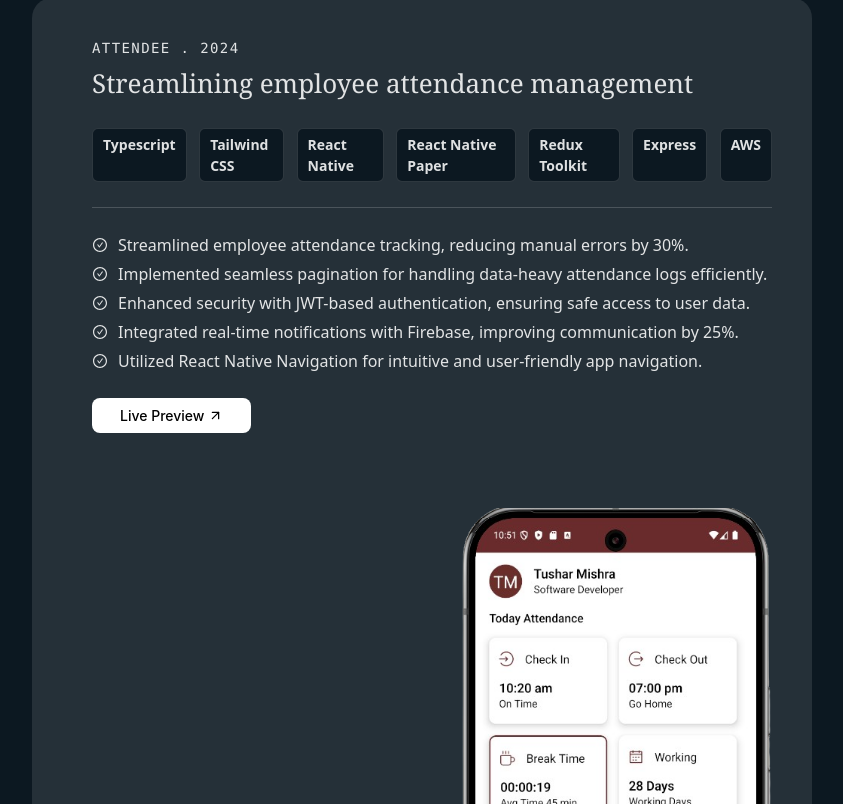
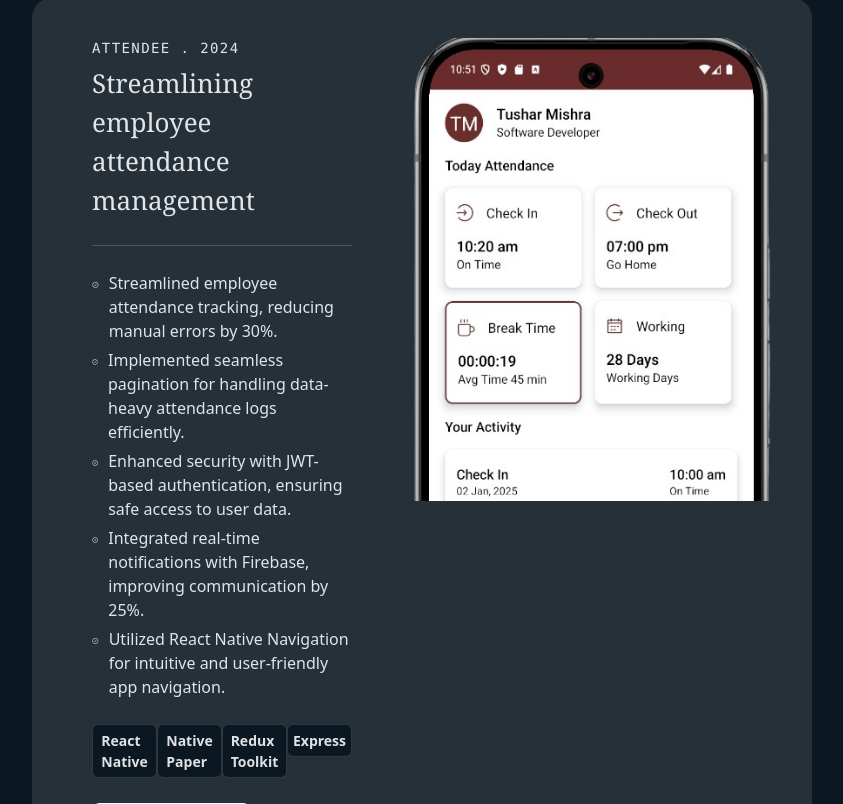
Before and after one commit to devxtushar/web-portfolio, a React (Vite) app: page / in a window 1280 px wide. Shown: the part 756-1560 px from the top of the page, without its empty margins (218-1061 px from the left). Built offline with nearby package versions, Linux system fonts and the light colour scheme.

Commit message:
# work card carousel added for tech stack and scroll

```diff
--- a/index.html
+++ b/index.html
@@ -17,12 +17,12 @@
       rel="stylesheet"
       type="text/css"
       charset="UTF-8"
-      href="https://cdnjs.cloudflare.com/ajax/libs/slick-carousel/1.8.1/slick.min.css"
+      href="https://cdnjs.cloudflare.com/ajax/libs/slick-carousel/1.6.0/slick.min.css"
     />
     <link
       rel="stylesheet"
       type="text/css"
-      href="https://cdnjs.cloudflare.com/ajax/libs/slick-carousel/1.8.1/slick-theme.min.css"
+      href="https://cdnjs.cloudflare.com/ajax/libs/slick-carousel/1.6.0/slick-theme.min.css"
     />
     <meta name="viewport" content="width=device-width, initial-scale=1.0" />
     <title>Portfolio</title>
--- a/package.json
+++ b/package.json
@@ -16,12 +16,14 @@
     "react-hook-form": "^7.54.2",
     "react-icons": "^5.4.0",
     "react-leaflet": "^5.0.0",
-    "react-router-dom": "^7.1.3"
+    "react-router-dom": "^7.1.3",
+    "slick-carousel": "^1.8.1"
   },
   "devDependencies": {
     "@eslint/js": "^9.17.0",
     "@types/react": "^18.3.18",
     "@types/react-dom": "^18.3.5",
+    "@types/react-slick": "^0.23.13",
     "@vitejs/plugin-react-swc": "^3.5.0",
     "autoprefixer": "^10.4.20",
     "eslint": "^9.17.0",
--- a/src/components/WorkCard.tsx
+++ b/src/components/WorkCard.tsx
@@ -1,6 +1,7 @@
 import { AiOutlineCheckCircle } from "react-icons/ai";
 import { FiArrowUpRight } from "react-icons/fi";
 import CustomButton from "./CustomButton";
+import Slider from "@ant-design/react-slick";
 
 function WorkCard(props: any) {
   const {
@@ -13,35 +14,57 @@ function WorkCard(props: any) {
     techStack,
   } = props.items;
 
+  var settings = {
+    dots: false,
+    arrows: false,
+    infinite: true,
+    speed: 200,
+    autoplay: true,
+    slidesToShow: 4,
+    slidesToScroll: 1,
+  };
+  var settingsImage = {
+    dots: false,
+    arrows: false,
+    infinite: true,
+    speed: 200,
+    autoplay: true,
+    slidesToShow: 1,
+    slidesToScroll: 1,
+  };
+
   return (
-    <div className="flex flex-wrap gap-20 card">
-      <div className="flex-2 flex flex-col gap-10 overflow-auto">
+    <div className="flex flex-wrap gap-20 card project_space">
+      <div
+        className="flex-1 flex flex-col gap-10 "
+        style={{ width: "100%", maxWidth: 600, minWidth: 250 }}
+      >
         <div className="flex flex-col gap-2">
           <span className="t4 uppercase font-mono tracking-widest">
             {projectName} . {startYear}
           </span>
           <h1 className="font-serif">{title}</h1>
         </div>
-        <div className="flex flex-row gap-5">
-          {techStack.map((items: { name: string }, i: number) => {
-            const { name } = items;
-            return <CustomButton key={i} name={name} />;
-          })}
-        </div>
+
         <hr />
         <ul className="flex flex-col gap-2">
           {description.map((items: { points: string }, i: number) => {
             const { points } = items;
             return (
-              <li
-                key={i}
-                className="t3 font-sans flex flex-row gap-4 items-center"
-              >
-                <AiOutlineCheckCircle /> {points}
+              <li key={i} className="t3 font-sans flex flex-row gap-4 ">
+                <AiOutlineCheckCircle className="mt-2.5" /> {points}
               </li>
             );
           })}
         </ul>
+        <div>
+          <Slider {...settings}>
+            {techStack.map((items: { name: string }, i: number) => {
+              const { name } = items;
+              return <CustomButton key={i} name={name} />;
+            })}
+          </Slider>
+        </div>
         <div className="flex-1 flex items-end pb-10">
           <a href={liveUrl} target="_blank">
             <button>
@@ -50,12 +73,22 @@ function WorkCard(props: any) {
           </a>
         </div>
       </div>
-      <div className="flex-1 flex  justify-end">
-        <img
-          src={images[0].url}
-          alt="product screenshots"
-          className="product"
-        />
+      <div className="flex-1 flex justify-end">
+        <div style={{ width: "100%", maxWidth: 370, minWidth: 250 }}>
+          <Slider {...settingsImage}>
+            {images.map((items: { url: string }, i: number) => {
+              const { url } = items;
+              return (
+                <img
+                  key={i}
+                  src={url}
+                  alt="product screenshots"
+                  className="product"
+                />
+              );
+            })}
+          </Slider>
+        </div>
       </div>
     </div>
   );
--- a/src/css/Home.css
+++ b/src/css/Home.css
@@ -44,7 +44,7 @@
 }
 .product {
   width: 320px;
-  min-width: 250px;
+  min-width: 320px;
   aspect-ratio: 0.8;
 }
 
@@ -120,3 +120,9 @@ tr {
     display: none;
   }
 }
+
+@media screen and (min-width: 0px) and (max-width: 1100px) {
+  .card {
+    padding: 2em 1em 0em;
+  }
+}
--- a/src/utils/JSON.tsx
+++ b/src/utils/JSON.tsx
@@ -116,7 +116,7 @@ export const workProjectsJson = [
         name: "React Native",
       },
       {
-        name: "React Native Paper",
+        name: "Native Paper",
       },
       {
         name: "Redux Toolkit",
@@ -252,7 +252,7 @@ export const workProjectsJson = [
         url: "/images/earnest-task.png",
       },
       {
-        url: "/images/earnest-task.png",
+        url: "/images/earnest-task-validation.png",
       },
     ],
     liveUrl: "https://earnest-task-frontend.vercel.app/",
```
Also changed, not shown: 1 other file (tests, documents, lock files or other folders).
